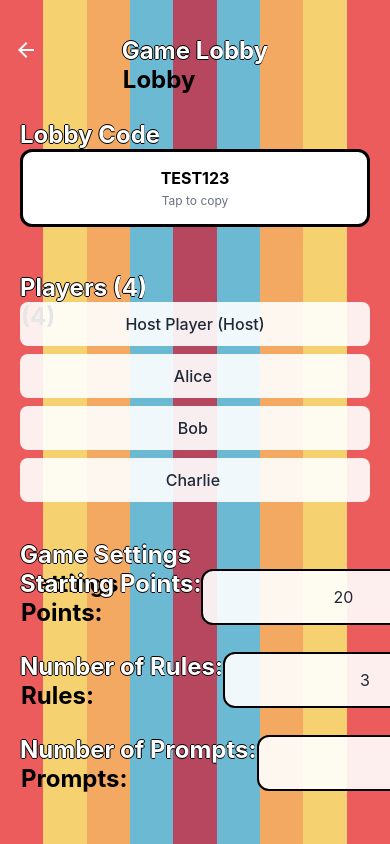
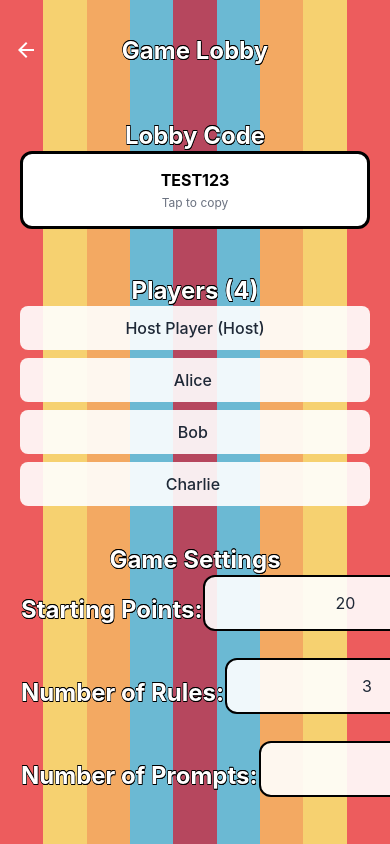
Before and after one commit to JaceRockman/Rulette, a React Native app: screen /Lobby in a window 390 px wide. Built offline with nearby package versions, Linux system fonts and the light colour scheme.

Commit message:
Fixed the OutlinedText component

```diff
--- a/src/components/OutlinedText.tsx
+++ b/src/components/OutlinedText.tsx
@@ -7,15 +7,27 @@ interface OutlinedTextProps extends TextProps {
 }
 
 export default function OutlinedText({ children, style, ...props }: OutlinedTextProps) {
+    // Extract textAlign and color from style
+    const textAlign = style?.textAlign || 'center';
+    const textColor = style?.color || '#fff';
+    const borderColor = style?.borderColor || '#000';
+    const fontSize = style?.fontSize || 24;
+
     return (
         <View style={styles.container}>
-            {/* Outline layers */}
-            <Text style={[styles.text, styles.outline, { left: -1, top: 0 }]} {...props}>{children}</Text>
-            <Text style={[styles.text, styles.outline, { left: 1, top: 0 }]} {...props}>{children}</Text>
-            <Text style={[styles.text, styles.outline, { left: 0, top: -1 }]} {...props}>{children}</Text>
-            <Text style={[styles.text, styles.outline, { left: 0, top: 1 }]} {...props}>{children}</Text>
-            {/* Main text */}
-            <Text style={[styles.text, style]} {...props}>{children}</Text>
+            {/* Outline layers - positioned absolutely */}
+            {/* Horizontal and vertical outlines */}
+            <Text style={[styles.baseText, styles.outline, { textAlign: textAlign === 'justify' ? 'justify' : textAlign, fontSize, color: borderColor, left: -1, top: 1 }]} {...props}>{children}</Text>
+            <Text style={[styles.baseText, styles.outline, { textAlign: textAlign === 'justify' ? 'justify' : textAlign, fontSize, color: borderColor, left: 1, top: 1 }]} {...props}>{children}</Text>
+            <Text style={[styles.baseText, styles.outline, { textAlign: textAlign === 'justify' ? 'justify' : textAlign, fontSize, color: borderColor, left: 0, top: 0 }]} {...props}>{children}</Text>
+            <Text style={[styles.baseText, styles.outline, { textAlign: textAlign === 'justify' ? 'justify' : textAlign, fontSize, color: borderColor, left: 0, top: 2 }]} {...props}>{children}</Text>
+            {/* Diagonal outlines */}
+            <Text style={[styles.baseText, styles.outline, { textAlign: textAlign === 'justify' ? 'justify' : textAlign, fontSize, color: borderColor, left: -1, top: 0 }]} {...props}>{children}</Text>
+            <Text style={[styles.baseText, styles.outline, { textAlign: textAlign === 'justify' ? 'justify' : textAlign, fontSize, color: borderColor, left: 1, top: 0 }]} {...props}>{children}</Text>
+            <Text style={[styles.baseText, styles.outline, { textAlign: textAlign === 'justify' ? 'justify' : textAlign, fontSize, color: borderColor, left: 1, top: 2 }]} {...props}>{children}</Text>
+            <Text style={[styles.baseText, styles.outline, { textAlign: textAlign === 'justify' ? 'justify' : textAlign, fontSize, color: borderColor, left: 1, top: 2 }]} {...props}>{children}</Text>
+            {/* Main text - positioned normally */}
+            <Text style={[styles.baseText, { margin: 1, textAlign: textAlign === 'justify' ? 'justify' : textAlign, fontSize, color: textColor }, style]} {...props}>{children}</Text>
         </View>
     );
 }
@@ -23,17 +35,16 @@ export default function OutlinedText({ children, style, ...props }: OutlinedText
 const styles = StyleSheet.create({
     container: {
         position: 'relative',
-        alignSelf: 'flex-start',
     },
-    text: {
-        fontWeight: 'bold',
-        fontSize: 24,
-        color: '#fff',
-        textAlign: 'left',
+    baseText: {
+        fontWeight: 'bold' as const,
     },
     outline: {
-        color: '#000',
         position: 'absolute',
         zIndex: 0,
+        left: 0,
+        right: 0,
+        top: 0,
+        bottom: 0,
     },
 });
--- a/src/screens/GameScreen.tsx
+++ b/src/screens/GameScreen.tsx
@@ -310,7 +310,7 @@ export default function GameScreen() {
         return (
             <StripedBackground>
                 <View style={[shared.container, { justifyContent: 'center', alignItems: 'center' }]}>
-                    <OutlinedText style={{ fontSize: 48, marginBottom: 20, color: '#000', fontWeight: 'bold', textAlign: 'center' }}>
+                    <OutlinedText style={{ fontSize: 48, marginBottom: 20, textAlign: 'center' }}>
                         GAME OVER!
                     </OutlinedText>
 
@@ -346,7 +346,7 @@ export default function GameScreen() {
                         <Text style={{
                             fontSize: 20,
                             textAlign: 'center',
-                            color: '#666',
+                            color: '#000',
                         }}>
                             {gameState.winner.points} points
                         </Text>
--- a/src/screens/LobbyScreen.tsx
+++ b/src/screens/LobbyScreen.tsx
@@ -53,7 +53,7 @@ export default function LobbyScreen() {
                 <ScrollView style={styles.scrollView} contentContainerStyle={{ flexGrow: 1, paddingTop: 100 }} showsVerticalScrollIndicator={false}>
                     {/* Lobby Code Section */}
                     <View style={styles.section}>
-                        <OutlinedText>Lobby Code</OutlinedText>
+                        <OutlinedText style={{ textAlign: 'center' }}>Lobby Code</OutlinedText>
                         <TouchableOpacity style={shared.button} onPress={copyLobbyCode}>
                             <Text style={shared.buttonText}>{lobbyCode}</Text>
                             <Text style={styles.copyText}>Tap to copy</Text>
```
